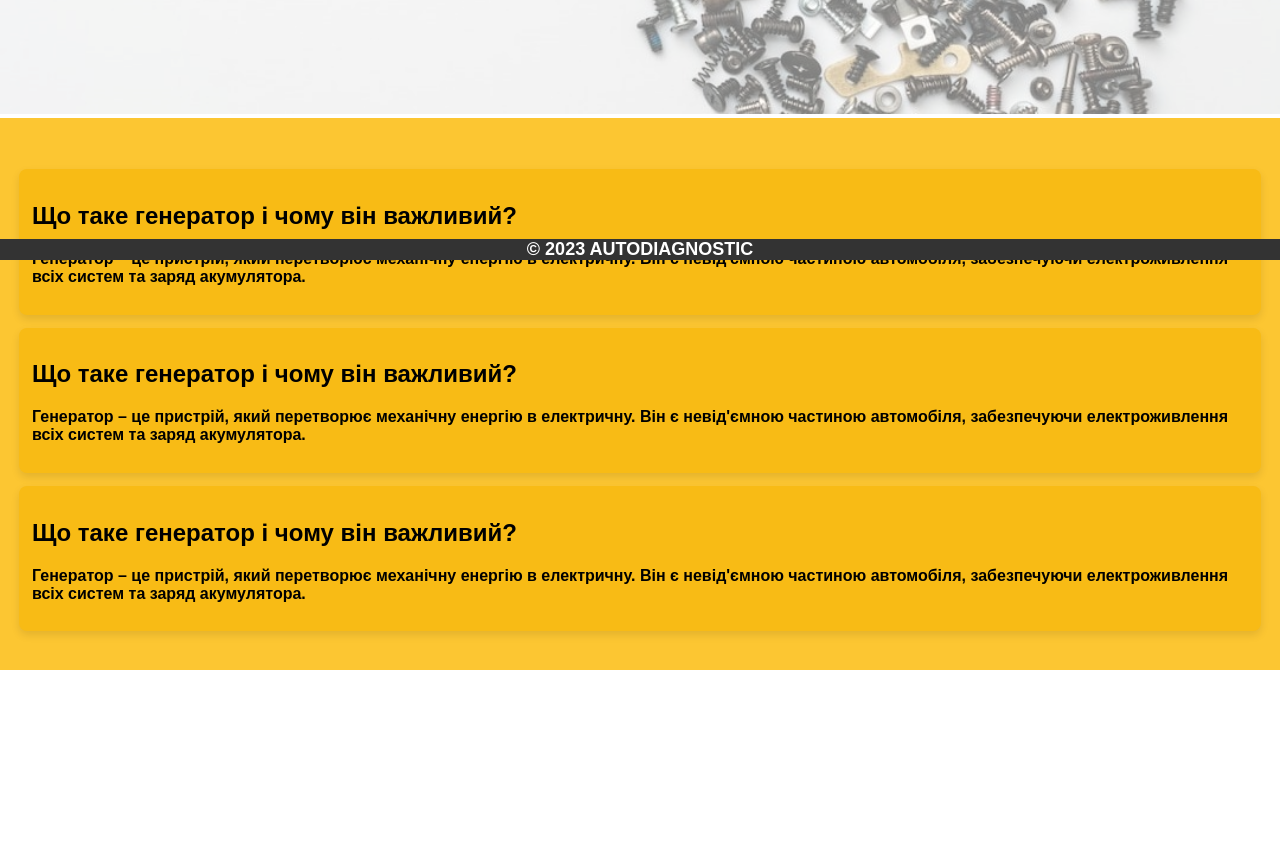
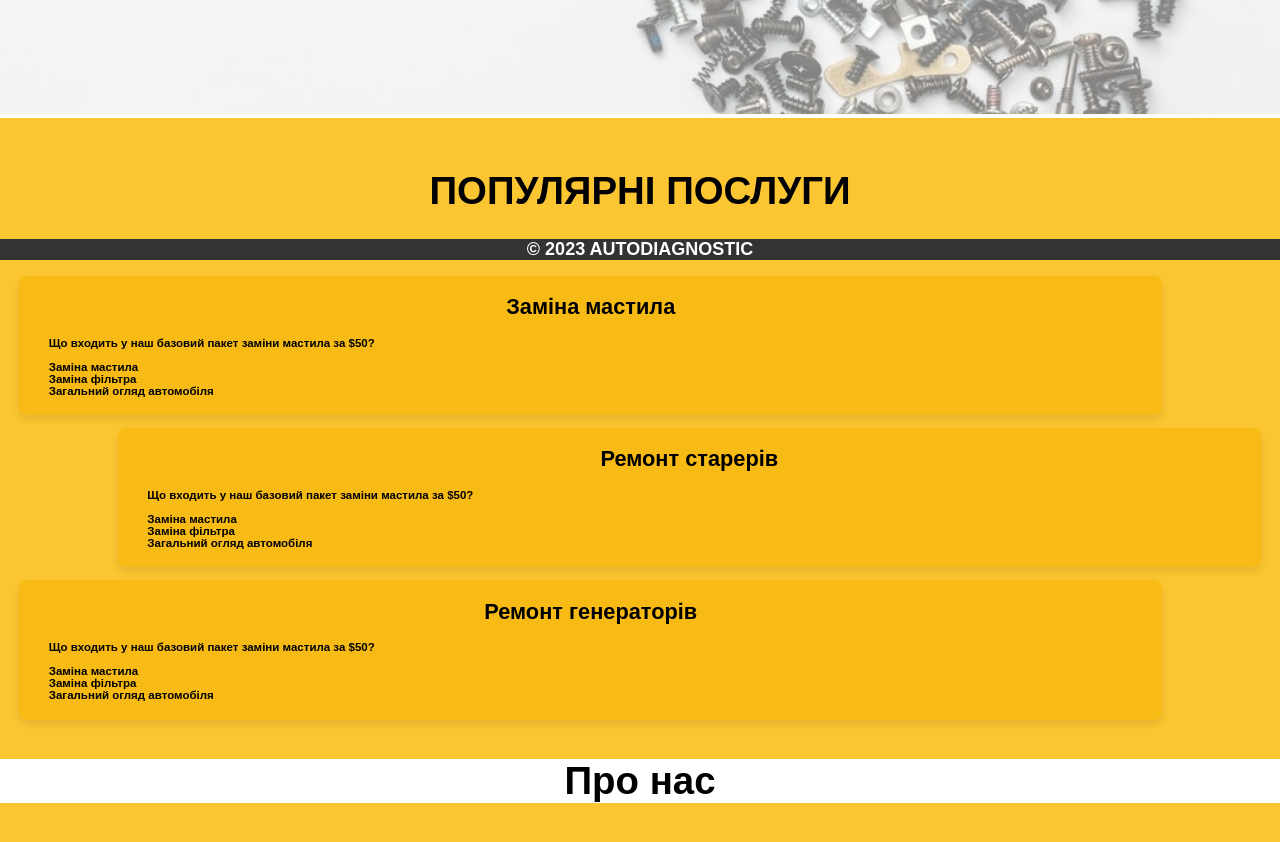
Before and after one commit to vanuk/auto_servise, a website: page main.html in a window 1280 px wide. Shown: the part 540-1382 px from the top of the page. Before the commit the page ends 1210 px from the top, so only its background shows below. Drawn offline with Linux system fonts and the light colour scheme.

Commit message:
Подивитись послуги, чи все підходить і що треба добавити

```diff
--- a/main.html
+++ b/main.html
@@ -77,18 +77,43 @@
     </div>
   <main>
     <div class="container1">
+      <p class="container-title">ПОПУЛЯРНІ ПОСЛУГИ</p>
       <section class="section1">
-          <h2>Що таке генератор і чому він важливий?</h2>
-          <p>Генератор – це пристрій, який перетворює механічну енергію в електричну. Він є невід'ємною частиною автомобіля, забезпечуючи електроживлення всіх систем та заряд акумулятора.</p>
+          <p class="label">Заміна мастила</p>
+          <p class="info">Що входить у наш базовий пакет заміни мастила за $50?
+            <br>
+            <br>
+            Заміна мастила
+            <br>
+            Заміна фільтра
+            <br>
+            Загальний огляд автомобіля</p>
       </section>
       <section class="section2">
-        <h2>Що таке генератор і чому він важливий?</h2>
-        <p>Генератор – це пристрій, який перетворює механічну енергію в електричну. Він є невід'ємною частиною автомобіля, забезпечуючи електроживлення всіх систем та заряд акумулятора.</p>
+        <p class="label">Ремонт старерів</p>
+          <p class="info">Що входить у наш базовий пакет заміни мастила за $50?
+            <br>
+            <br>
+            Заміна мастила
+            <br>
+            Заміна фільтра
+            <br>
+            Загальний огляд автомобіля</p>
     </section>
     <section class="section1">
-      <h2>Що таке генератор і чому він важливий?</h2>
-      <p>Генератор – це пристрій, який перетворює механічну енергію в електричну. Він є невід'ємною частиною автомобіля, забезпечуючи електроживлення всіх систем та заряд акумулятора.</p>
+      <p class="label">Ремонт генераторів</p>
+          <p class="info">Що входить у наш базовий пакет заміни мастила за $50?
+            <br>
+            <br>
+            Заміна мастила
+            <br>
+            Заміна фільтра
+            <br>
+            Загальний огляд автомобіля</p>
   </section>
+  </div>
+  <div class="about-us">
+    <p class="container-title">Про нас</p>
   </div>
   </main>
   <footer class="under">
--- a/style.css
+++ b/style.css
@@ -302,6 +302,14 @@ button[type="button"]:hover {
 .container1 {
     padding: 20px 0;
     margin: 1.5%;
+    position: relative;
+}
+
+.container-title {
+    text-align: center;
+    font-size: 3vw;
+    margin-bottom: 4%;
+    margin-top: 1%;
 }
 
 .section1, .section2 {
@@ -311,14 +319,40 @@ button[type="button"]:hover {
     border-radius: 8px;
     box-shadow: 0 4px 8px rgba(0, 0, 0, 0.1);
     transition: transform 0.3s ease-in-out;
+    cursor: pointer;
 }
 
 .section1 {
     display: inline-block;
+    width: 90%;
+    height: 100%;
+}
+
+.section1:hover, .section2:hover {
+    color: #292929;
+}
+
+.label {
+    margin: 0.5%;
+    font-size: 1.7vw;
+    text-align: center;
+}
+
+.info {
+    margin: 0.5%;
+    padding-top: 1%;
+    font-size: 0.9vw;
+    padding-left: 1%;
+}
+
+.info {
+    content: "✓";
 }
 
 .section2 {
-    float:right;
+    float: right;
+    width: 90%;
+    height: 100%;
 }
 
 .section1:hover, .section2:hover {
@@ -358,3 +392,7 @@ button[type="button"]:hover {
     color: #000;
     font-weight: bold;
 }
+
+.about-us {
+    background-color: rgb(255, 255, 255);
+}
```
